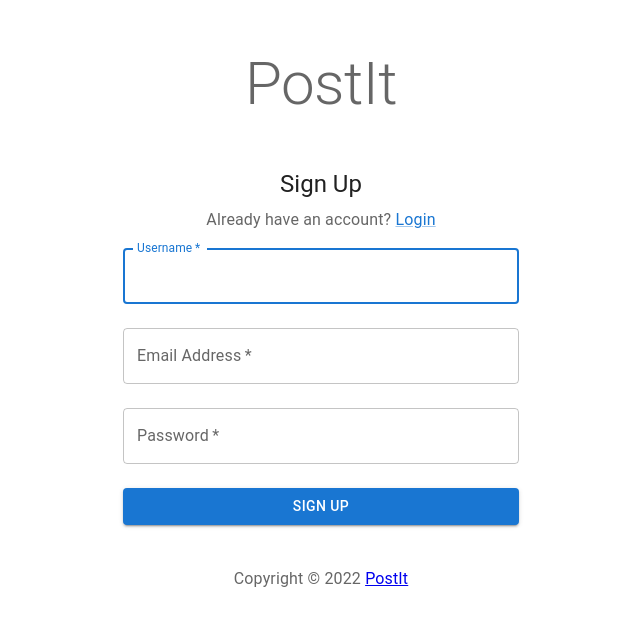
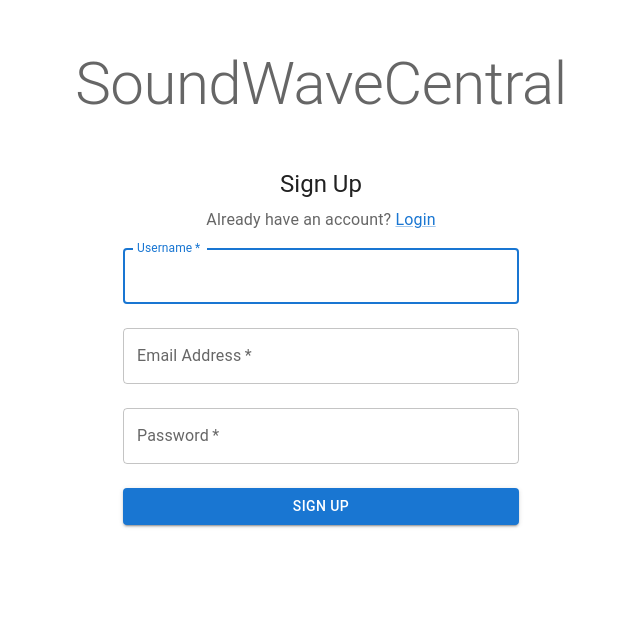
Before and after one commit to 3jsimba/106FullStackApp, a React (Create React App) app in the folder client/: page /signup in a window 1280 px wide. Shown: the top 626 px of the page, without its empty margins (319-959 px from the left). Built offline with nearby package versions, Linux system fonts and the light colour scheme; no server answers.

Commit message:
fully deleted copyright, fixed sign in/sign up page

```diff
--- a/client/src/components/Copyright.js
+++ /dev/null
@@ -1,16 +0,0 @@
-import { Typography } from "@mui/material";
-import React from "react";
-import { Link } from "react-router-dom";
-
-const Copyright = () => {
-  return (
-    <Typography variant="subtitle1" color="text.secondary">
-      Copyright © 2022{" "}
-      <Link to="/" color="inherit">
-        PostIt
-      </Link>
-    </Typography>
-  );
-};
-
-export default Copyright;
--- a/client/src/components/views/LoginView.js
+++ b/client/src/components/views/LoginView.js
@@ -14,7 +14,6 @@ import { Link, useNavigate } from "react-router-dom";
 import { login } from "../../api/users";
 import ErrorAlert from "../ErrorAlert";
 import { loginUser } from "../../helpers/authHelper";
-import Copyright from "../Copyright";
 
 const LoginView = () => {
   const navigate = useNavigate();
@@ -47,7 +46,7 @@ const LoginView = () => {
       <Stack alignItems="center">
         <Typography variant="h2" color="text.secondary" sx={{ mb: 6 }}>
           <Link to="/" color="inherit" underline="none">
-            PostIt
+            SoundWaveCentral
           </Link>
         </Typography>
         <Typography variant="h5" gutterBottom>
--- a/client/src/components/views/SignupView.js
+++ b/client/src/components/views/SignupView.js
@@ -3,16 +3,13 @@ import {
   Container,
   Stack,
   TextField,
-  Typography,
-  Link,
-  Alert,
+  Typography, Link,
 } from "@mui/material";
 import { Box } from "@mui/system";
 import React, { useState } from "react";
 import { signup } from "../../api/users";
 import { loginUser } from "../../helpers/authHelper";
 import { useNavigate } from "react-router-dom";
-import Copyright from "../Copyright";
 import ErrorAlert from "../ErrorAlert";
 import { isLength, isEmail, contains } from "validator";
 
@@ -76,7 +73,7 @@ const SignupView = () => {
       <Stack alignItems="center">
         <Typography variant="h2" color="text.secondary" sx={{ mb: 6 }}>
           <Link to="/" color="inherit" underline="none">
-            PostIt
+            SoundWaveCentral
           </Link>
         </Typography>
         <Typography variant="h5" gutterBottom>
@@ -128,9 +125,6 @@ const SignupView = () => {
             Sign Up
           </Button>
         </Box>
-        <Box sx={{ mt: 3 }}>
-          <Copyright />
-        </Box>
       </Stack>
     </Container>
   );
```
